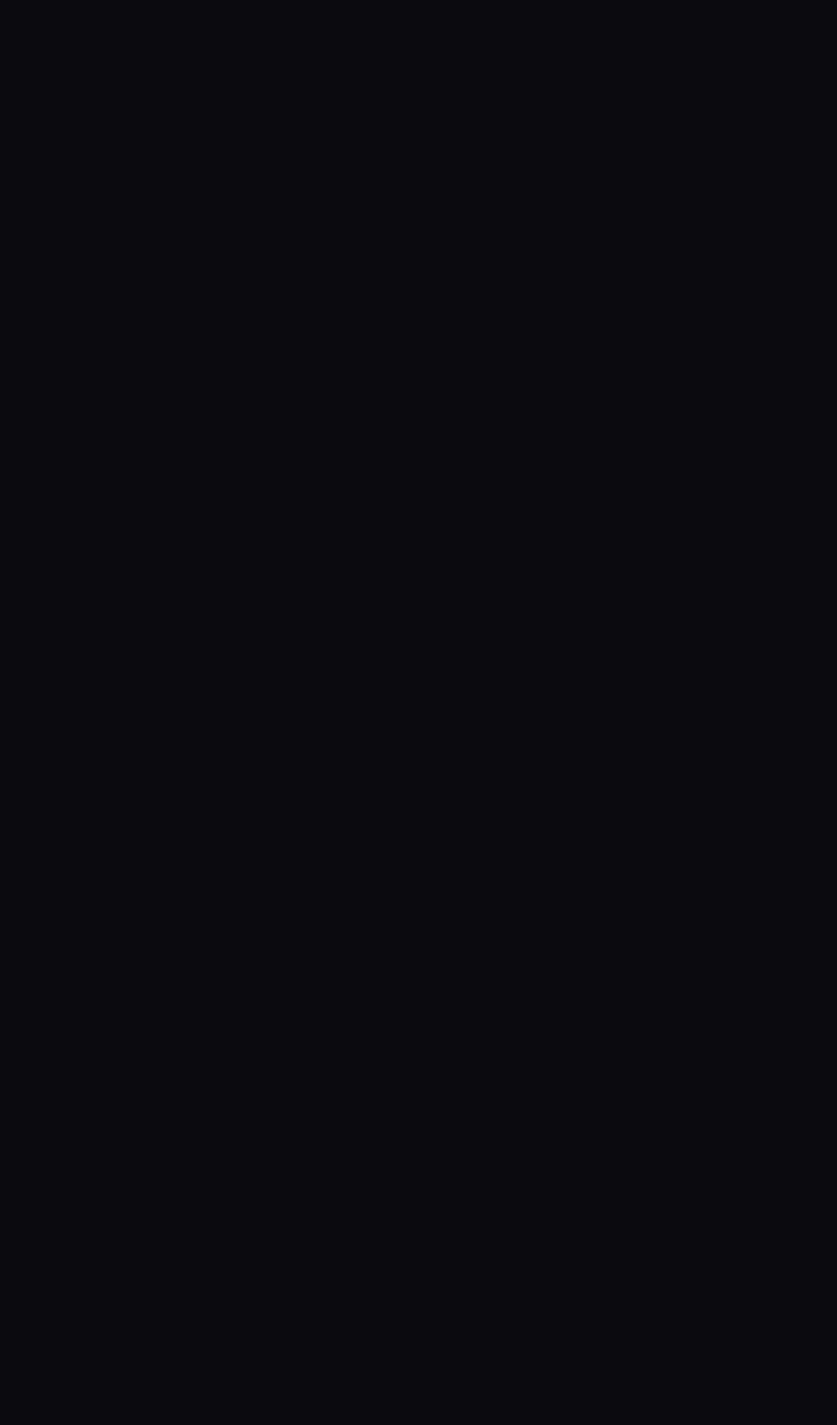
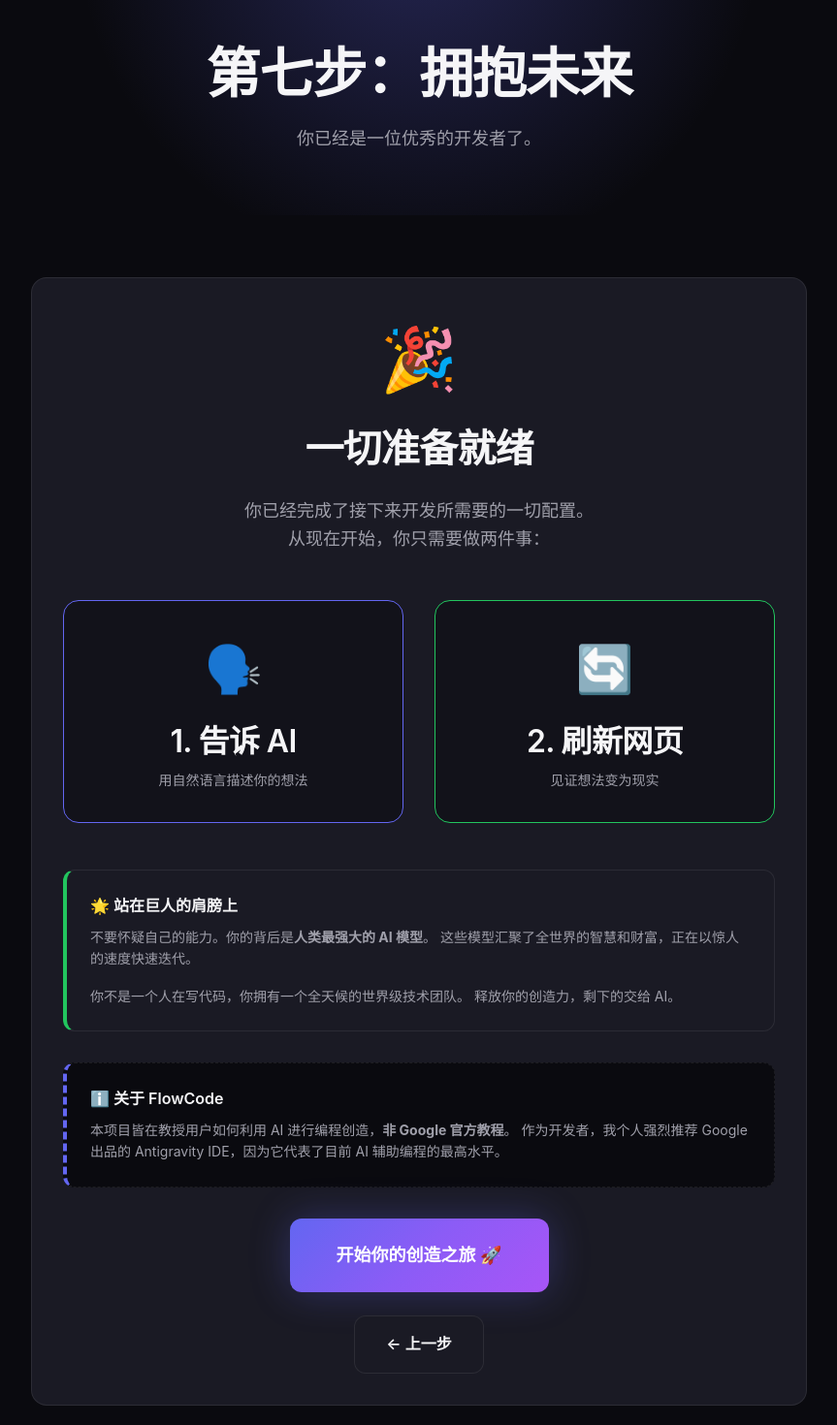
Before and after one commit to sorrow233/flowcode, a React (Vite) app: page /success in a window 1280 px wide. Before the commit this address had no page. Shown: the part 80-1550 px from the top of the page at 97% size, without its empty margins (208-1071 px from the left). Before the commit the page ends 800 px from the top, so only its background shows below. Built offline with nearby package versions, Linux system fonts and the light colour scheme.

Commit message:
feat: Add Step 7 Success Page and Disclaimers
- Added SuccessPage.jsx (Step 7)
- Updated footer with unofficial guide disclaimer
- Updated navigation and routing for full 7-step flow

```diff
--- a/src/App.jsx
+++ b/src/App.jsx
@@ -7,6 +7,7 @@ import GenerationPage from './pages/GenerationPage'
 import CloudflarePage from './pages/CloudflarePage'
 import FirebasePage from './pages/FirebasePage'
 import DomainPage from './pages/DomainPage'
+import SuccessPage from './pages/SuccessPage'
 
 function App() {
     return (
@@ -20,6 +21,7 @@ function App() {
                     <Route path="cloudflare" element={<CloudflarePage />} />
                     <Route path="firebase" element={<FirebasePage />} />
                     <Route path="domain" element={<DomainPage />} />
+                    <Route path="success" element={<SuccessPage />} />
                 </Route>
             </Routes>
         </BrowserRouter>
--- a/src/components/Layout.jsx
+++ b/src/components/Layout.jsx
@@ -17,6 +17,7 @@ function Layout() {
                         <NavLink to="/cloudflare">4. 部署</NavLink>
                         <NavLink to="/firebase">5. 存储</NavLink>
                         <NavLink to="/domain">6. 域名</NavLink>
+                        <NavLink to="/success">7. 完成</NavLink>
                     </nav>
                 </div>
             </header>
@@ -34,6 +35,9 @@ function Layout() {
                     <div className="footer-links">
                         <a href="https://antigravity.google/" target="_blank" rel="noopener noreferrer">Antigravity 官网</a>
                         <a href="https://github.com/sorrow233/flowcode" target="_blank" rel="noopener noreferrer">GitHub</a>
+                        <span style={{ color: 'var(--color-text-muted)', fontSize: 'var(--text-sm)', marginLeft: 'var(--space-md)' }}>
+                            (非官方教程 Unofficial Guide)
+                        </span>
                     </div>
                 </div>
             </footer>
--- a/src/pages/DomainPage.jsx
+++ b/src/pages/DomainPage.jsx
@@ -92,8 +92,8 @@ function DomainPage() {
                             <Link to="/firebase" className="btn btn-secondary" style={{ marginRight: 'var(--space-md)' }}>
                                 ← 上一步
                             </Link>
-                            <Link to="/" className="btn btn-primary" style={{ background: 'var(--color-success)' }}>
-                                🎓 恭喜毕业，回到首页
+                            <Link to="/success" className="btn btn-primary" style={{ background: 'var(--color-success)' }}>
+                                下一步：完成 →
                             </Link>
                         </div>
                     </div>
--- /dev/null
+++ b/src/pages/SuccessPage.jsx
@@ -0,0 +1,82 @@
+import { Link } from 'react-router-dom'
+
+function SuccessPage() {
+    return (
+        <>
+            <section className="page-header">
+                <div className="container">
+                    <h1>第七步：拥抱未来</h1>
+                    <p>你已经是一位优秀的开发者了。</p>
+                </div>
+            </section>
+
+            <section className="page-content">
+                <div className="container">
+                    <div className="card" style={{ maxWidth: '800px', margin: '0 auto' }}>
+
+                        <div className="tutorial-section" style={{ textAlign: 'center', marginBottom: 'var(--space-2xl)' }}>
+                            <div style={{ fontSize: '64px', marginBottom: 'var(--space-md)' }}>🎉</div>
+                            <h2>一切准备就绪</h2>
+                            <p style={{ fontSize: 'var(--text-lg)', maxWidth: '600px', margin: '0 auto' }}>
+                                你已经完成了接下来开发所需要的一切配置。<br />
+                                从现在开始，你只需要做两件事：
+                            </p>
+                        </div>
+
+                        <div className="steps-grid" style={{ gridTemplateColumns: '1fr 1fr', gap: 'var(--space-xl)', marginBottom: 'var(--space-2xl)' }}>
+                            <div className="card" style={{ background: 'var(--color-bg-elevated)', border: '1px solid var(--color-accent)', textAlign: 'center' }}>
+                                <div style={{ fontSize: '48px', marginBottom: 'var(--space-md)' }}>🗣️</div>
+                                <h3>1. 告诉 AI</h3>
+                                <p>用自然语言描述你的想法</p>
+                            </div>
+                            <div className="card" style={{ background: 'var(--color-bg-elevated)', border: '1px solid var(--color-success)', textAlign: 'center' }}>
+                                <div style={{ fontSize: '48px', marginBottom: 'var(--space-md)' }}>🔄</div>
+                                <h3>2. 刷新网页</h3>
+                                <p>见证想法变为现实</p>
+                            </div>
+                        </div>
+
+                        <div className="info-box success" style={{ marginBottom: 'var(--space-xl)' }}>
+                            <div className="info-box-title">🌟 站在巨人的肩膀上</div>
+                            <p style={{ marginBottom: 'var(--space-md)' }}>
+                                不要怀疑自己的能力。你的背后是<strong>人类最强大的 AI 模型</strong>。
+                                这些模型汇聚了全世界的智慧和财富，正在以惊人的速度快速迭代。
+                            </p>
+                            <p>
+                                你不是一个人在写代码，你拥有一个全天候的世界级技术团队。
+                                释放你的创造力，剩下的交给 AI。
+                            </p>
+                        </div>
+
+                        <div className="info-box" style={{ marginBottom: 'var(--space-xl)', background: 'var(--color-bg)', borderStyle: 'dashed' }}>
+                            <div className="info-box-title">ℹ️ 关于 FlowCode</div>
+                            <p style={{ fontSize: 'var(--text-sm)', color: 'var(--color-text-secondary)' }}>
+                                本项目皆在教授用户如何利用 AI 进行编程创造，<strong>非 Google 官方教程</strong>。
+                                作为开发者，我个人强烈推荐 Google 出品的 Antigravity IDE，因为它代表了目前 AI 辅助编程的最高水平。
+                            </p>
+                        </div>
+
+                        <div style={{ textAlign: 'center' }}>
+                            <a
+                                href="https://antigravity.google/"
+                                target="_blank"
+                                rel="noopener noreferrer"
+                                className="btn btn-primary"
+                                style={{ padding: 'var(--space-lg) var(--space-2xl)', fontSize: 'var(--text-lg)' }}
+                            >
+                                开始你的创造之旅 🚀
+                            </a>
+                            <div style={{ marginTop: 'var(--space-lg)' }}>
+                                <Link to="/domain" className="btn btn-secondary">
+                                    ← 上一步
+                                </Link>
+                            </div>
+                        </div>
+                    </div>
+                </div>
+            </section>
+        </>
+    )
+}
+
+export default SuccessPage
```
